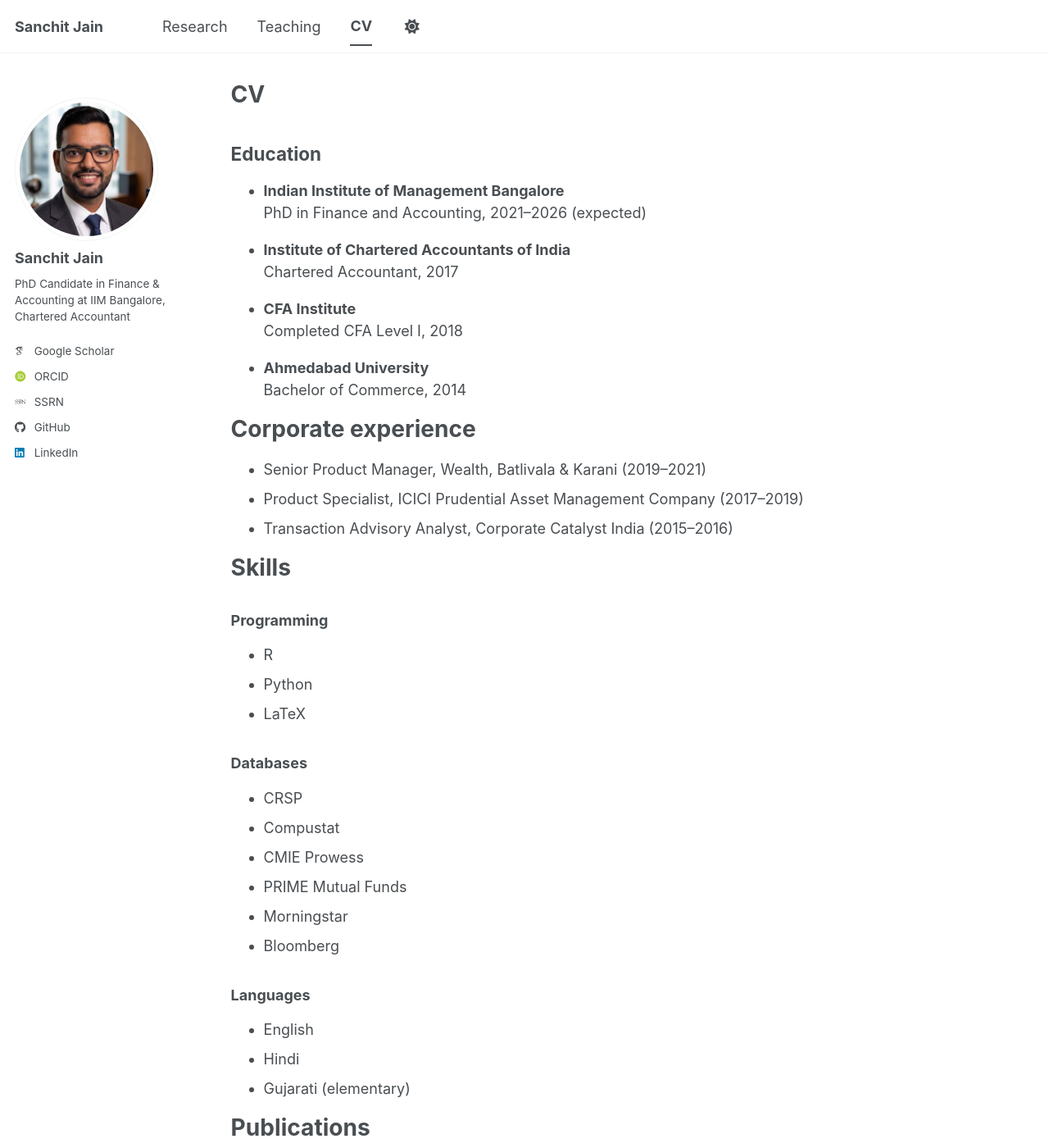
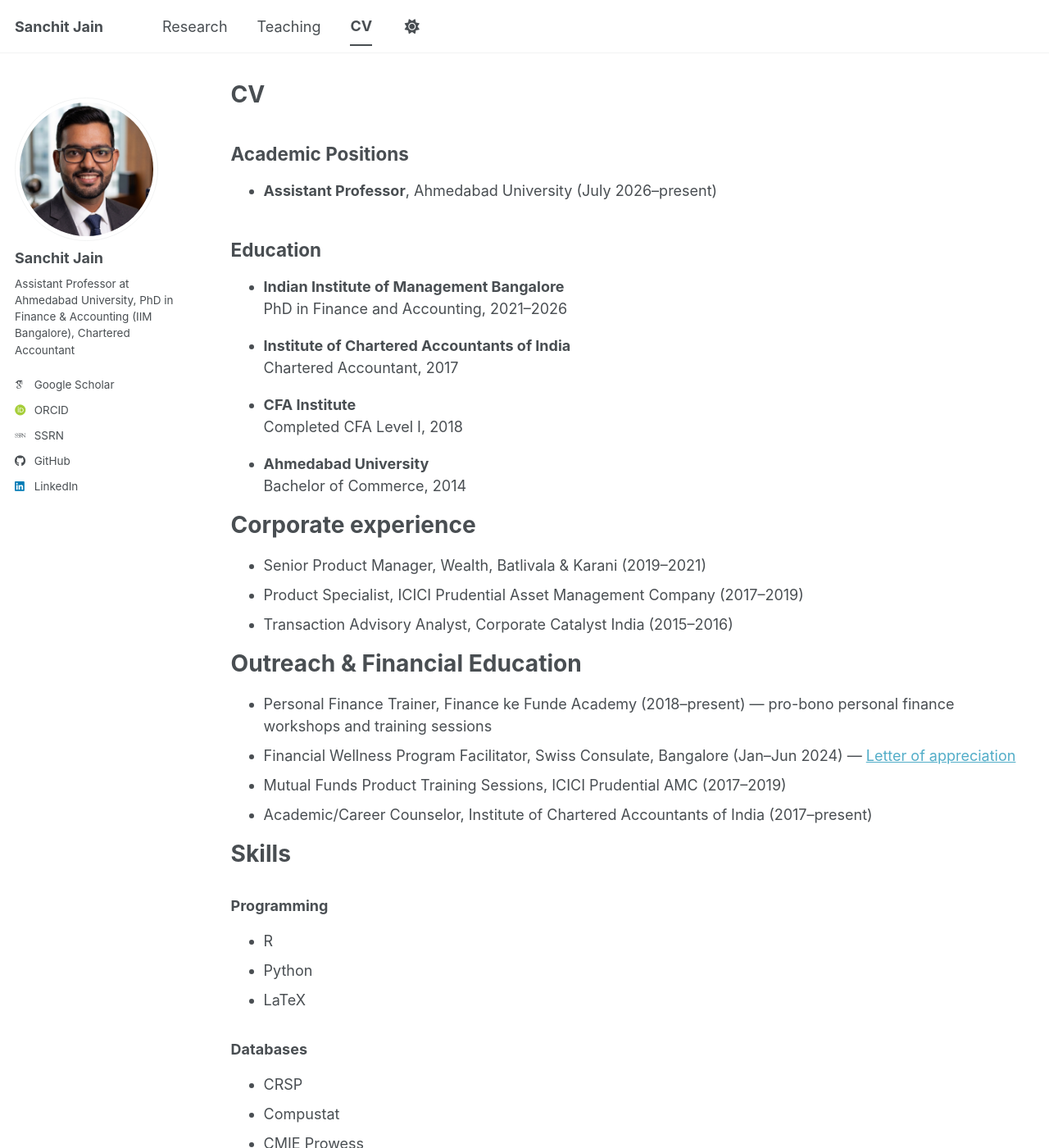
Before and after one commit to casanchitjain/casanchitjain.github.io, a Jekyll site: the page built from _pages/cv.md, in a window 1280 px wide and 1400 px high. Shown: the whole window at 82% size. Built offline with Jekyll 4.4.1, drawn with Linux system fonts in a browser that asks for light colours; some web fonts are replaced; a script bundle is joined from its source files by our own code; library files that are not in the unit come from our copies.

Commit message:
Update title to Assistant Professor, add recent conferences and outreach
- Update sidebar bio and about page: now Assistant Professor at Ahmedabad
  University, having completed the PhD at IIM Bangalore (previously listed
  everywhere as "PhD Candidate").
- CV: add an "Academic Positions" section for the Assistant Professor role;
  drop "(expected)" from the PhD education entry now that it's complete.
- Add missing Jun 2026 RSFE 2026 presentation to the Contagion Effects
  working paper's "Presented at" list.
- Add a "Presented at" section (RSFE 2026) to the Distributor Intermediation
  working paper, which previously had none.
- Add a new "Outreach & Financial Education" section to the CV listing
  Finance ke Funde personal finance training and related engagements,
  including a scanned letter of appreciation from the Swiss Consulate,
  Bangalore for a financial wellness program.

```diff
--- a/_config.yml
+++ b/_config.yml
@@ -26,7 +26,7 @@
   avatar           : "profile.png"
   name             : "Sanchit Jain"
   pronouns         : # example: "she/her"
-  bio              : "PhD Candidate in Finance & Accounting at IIM Bangalore, Chartered Accountant"
+  bio              : "Assistant Professor at Ahmedabad University, PhD in Finance & Accounting (IIM Bangalore), Chartered Accountant"
   location         : # "Bengaluru, India"
   employer         : # "Indian Institute of Management Bangalore"
   uri              : # URL
--- a/_pages/cv.md
+++ b/_pages/cv.md
@@ -9,10 +9,14 @@
 
 {% include base_path %}
 
+## Academic Positions
+
+- **Assistant Professor**, Ahmedabad University (July 2026–present)
+
 ## Education
 
 - **Indian Institute of Management Bangalore**
-  PhD in Finance and Accounting, 2021–2026 (expected)
+  PhD in Finance and Accounting, 2021–2026
 
 - **Institute of Chartered Accountants of India**
   Chartered Accountant, 2017
@@ -29,6 +33,14 @@
 - Senior Product Manager, Wealth, Batlivala & Karani (2019–2021)
 - Product Specialist, ICICI Prudential Asset Management Company (2017–2019)
 - Transaction Advisory Analyst, Corporate Catalyst India (2015–2016)
+
+Outreach & Financial Education
+======
+
+- Personal Finance Trainer, Finance ke Funde Academy (2018–present) — pro-bono personal finance workshops and training sessions
+- Financial Wellness Program Facilitator, Swiss Consulate, Bangalore (Jan–Jun 2024) — [Letter of appreciation](/files/letter-swiss-consulate-2024.pdf)
+- Mutual Funds Product Training Sessions, ICICI Prudential AMC (2017–2019)
+- Academic/Career Counselor, Institute of Chartered Accountants of India (2017–present)
 
 
 Skills
```
Also changed, not shown: _pages/about.md (+1 -1 lines), _publications/wp-contagion-effects.md (+1 -0 lines), _publications/wp-distributor-intermediation-flow-sensitivity.md (+4 -0 lines), 1 other file.
